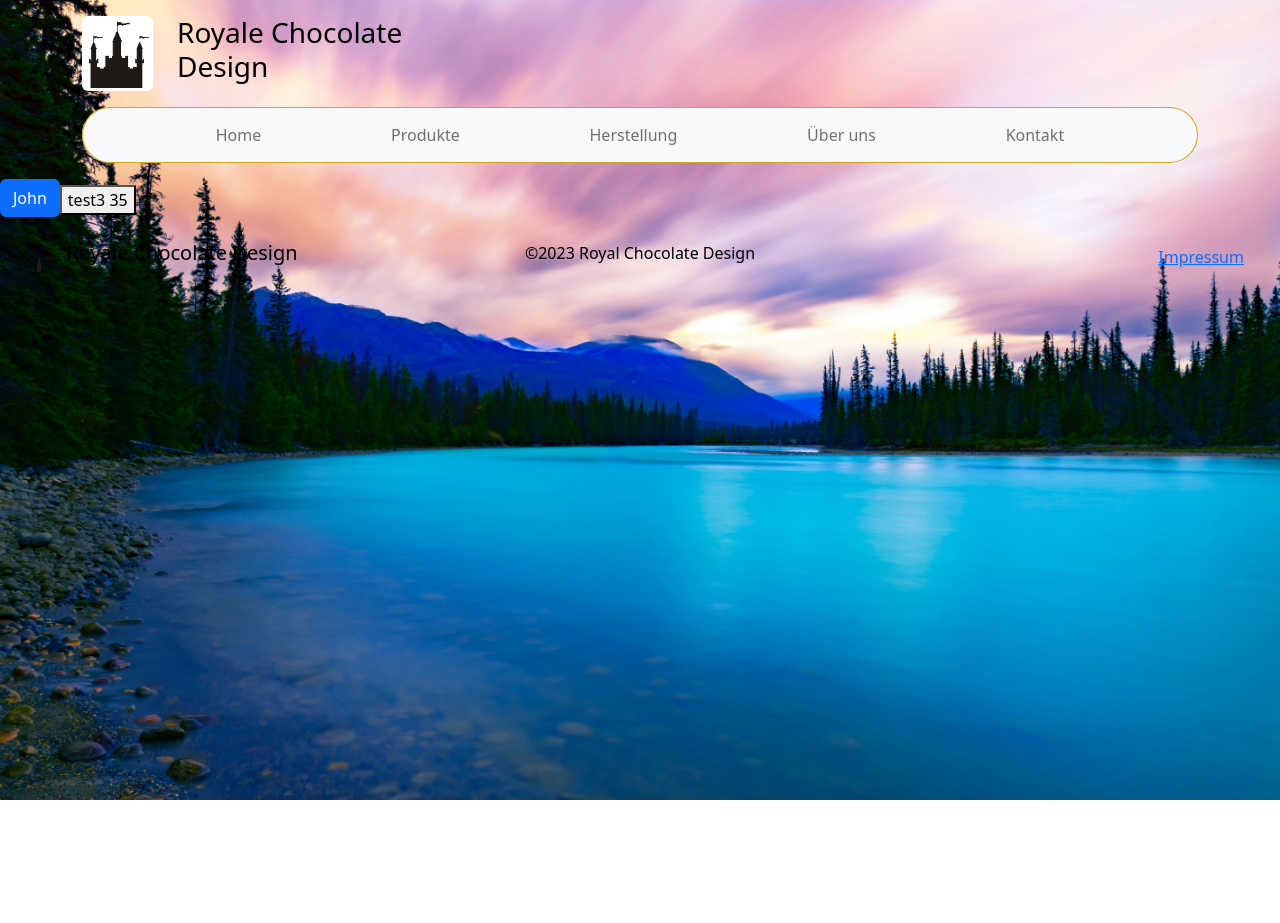
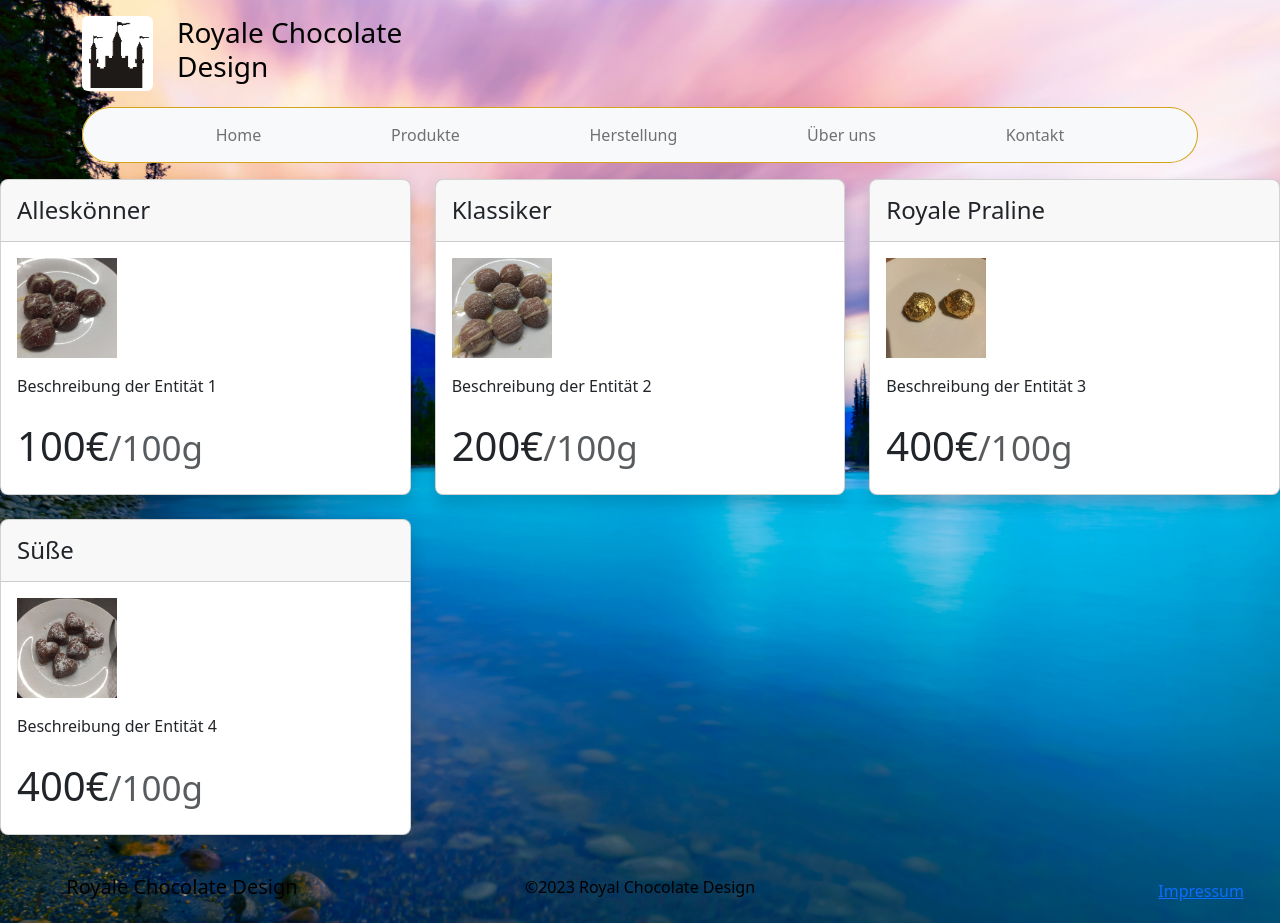
Before and after one commit to WWI22-ProjectWS22/sose23webproject, a Next.js app: page /Produkte in a window 1280 px wide. Before the commit the page ends 800 px from the top, so only its background shows below. Built offline with nearby package versions, Linux system fonts and the light colour scheme.

Commit message:
Produkt function created

```diff
--- a/app/Produkte/page.js
+++ b/app/Produkte/page.js
@@ -1,22 +1,38 @@
-// Fetching data from the JSON file
 import fsPromises from 'fs/promises';
-import path from 'path'
-import {log} from "next/dist/server/typescript/utils";
+import path from 'path';
+import Card from '@/components/card';
+
+
 export async function getStaticProps() {
-    const filePath = path.join(process.cwd(), '/public/data.json');
+    const filePath = path.join(process.cwd(), '/public/content/products/product.json');
     const jsonData = await fsPromises.readFile(filePath);
     const objectData = JSON.parse(jsonData);
+    const amount = objectData.entities.length;
+    return {
+      props: {
+        entities: objectData.entities,
+      },
+      amount,
+    };
+  }
 
-    return {
-        props: objectData
-    }
+
+
+export default async function Produkte() {
+
+    let entities;
+    await getStaticProps().then((response) => (entities = response));
+
+    const counter = entities.amount;
+    const entityList = entities.props.entities.slice(0, counter);
+
+    return (
+      <>
+        <div className="row row-cols-2 row-cols-md-3">
+          {entityList.map((entity) => (
+            <Card key={entity.name} entity={entity} />
+          ))}
+        </div>
+      </>
+    );
 }
-export default async function TestPage() {
-    const data = await getStaticProps();
-    return (
-        <div>
-            <button className={"btn btn-primary mb-2"}>{data.props.name}</button>
-            <button>test3 {data.props.age}</button>
-        </div>
-    )
-}
```
